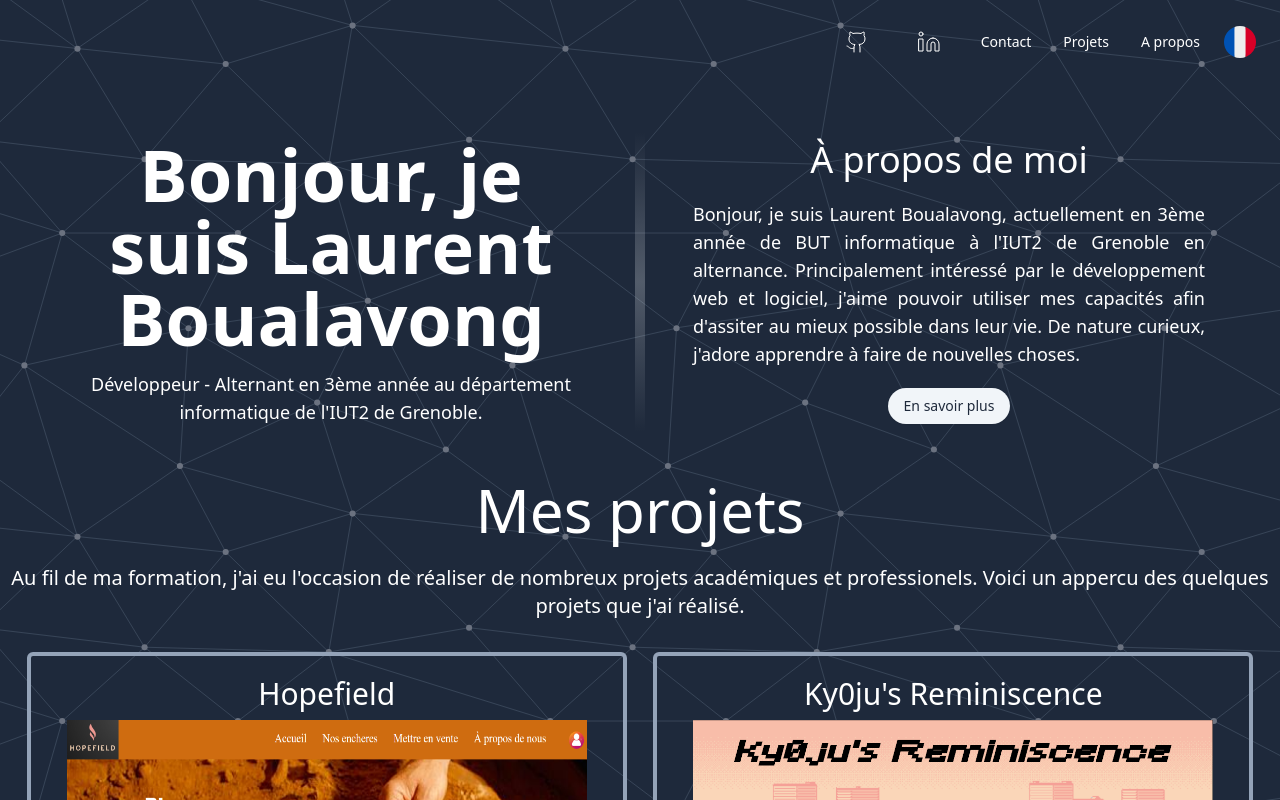
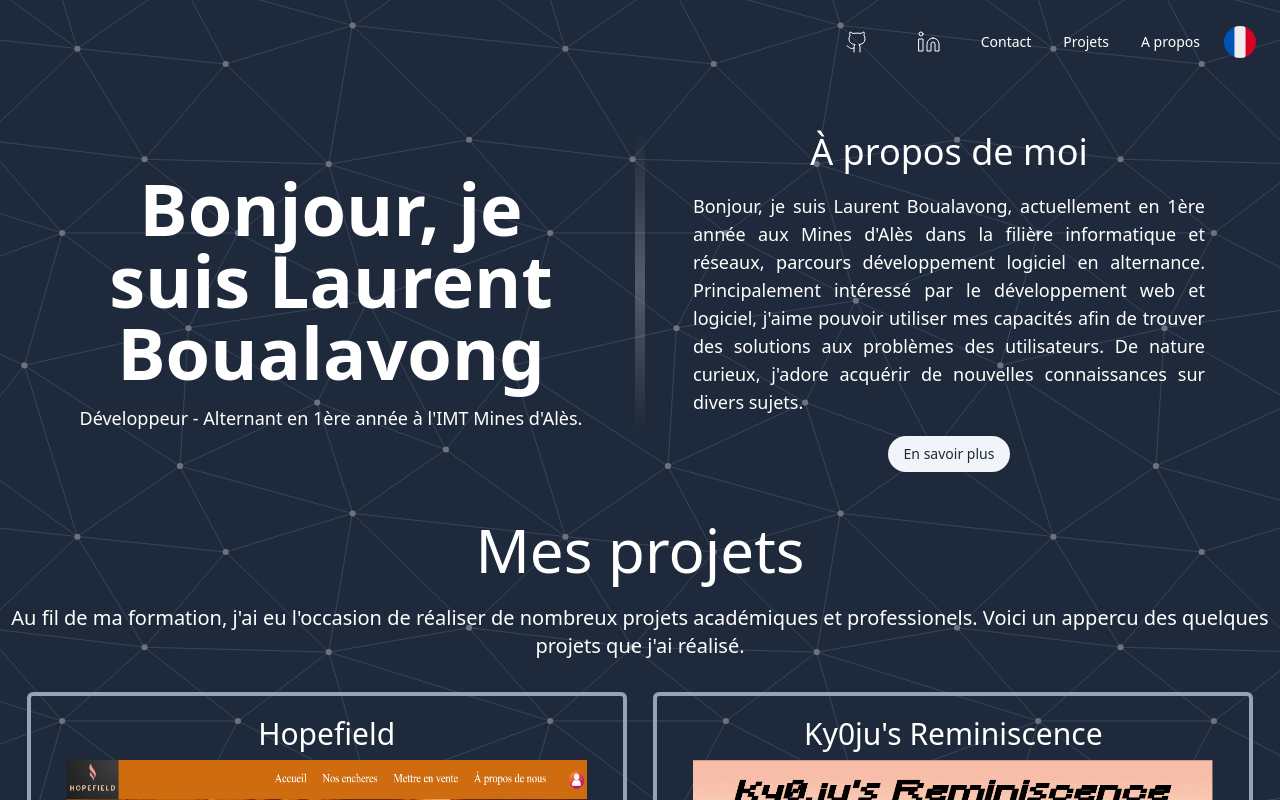
Before and after one commit to Haric0tmer/portfolio, a React (Vite) app: page / in a window 1280 px wide. Shown: the top 800 px of the page. Built offline with nearby package versions, Linux system fonts and the light colour scheme.

Commit message:
Update Ales

```diff
--- a/src/components/Aboutme.tsx
+++ b/src/components/Aboutme.tsx
@@ -17,8 +17,7 @@ function Aboutme({ locale }: AboutmeProps) {
                Bonjour, je suis Laurent Boualavong
             </h1>
             <p className="mt-4 text-white text-lg">
-               Développeur - Alternant en 3ème année au département informatique
-               de l'IUT2 de Grenoble.
+               Développeur - Alternant en 1ère année à l'IMT Mines d'Alès.
             </p>
          </div>
          <div className="hidden laptop:block h-[300px] min-h-[1em] w-[10px] self-stretch bg-gradient-to-t from-transparent via-slate-100 to-transparent opacity-25 "></div>
@@ -27,12 +26,11 @@ function Aboutme({ locale }: AboutmeProps) {
                À propos de moi
             </h3>
             <p className="md:text-lg text-md text-white font-extralight mt-5 laptop:text-justify">
-               Bonjour, je suis Laurent Boualavong, actuellement en 3ème année
-               de BUT informatique à l'IUT2 de Grenoble en alternance.
+               Bonjour, je suis Laurent Boualavong, actuellement en 1ère année aux Mines d'Alès
+               dans la filière informatique et réseaux, parcours développement logiciel en alternance.
                Principalement intéressé par le développement web et logiciel,
-               j'aime pouvoir utiliser mes capacités afin d'assiter au mieux
-               possible dans leur vie. De nature curieux, j'adore apprendre à
-               faire de nouvelles choses.
+               j'aime pouvoir utiliser mes capacités afin de trouver des solutions aux problèmes des utilisateurs.
+               De nature curieux, j'adore acquérir de nouvelles connaissances sur divers sujets.
             </p>
             <div className="w-full flex justify-center mt-5">
                <Button
@@ -57,20 +55,18 @@ function Aboutme({ locale }: AboutmeProps) {
                Hello, I am Laurent Boualavong
             </h1>
             <p className="mt-4 text-white text-lg">
-               Developer - Work-study student in 3rd year of a bachelor's degree
-               in computer science at the IUT2 of Grenoble.
+               Developer - Work-study student in 1st year at IMT Mines d'Alès engineering school.
             </p>
          </div>
          <div className="hidden laptop:block h-[300px] min-h-[1em] w-[10px] self-stretch bg-gradient-to-t from-transparent via-slate-100 to-transparent opacity-25"></div>
          <div className="laptop:w-2/5 m-3">
             <h3 className="laptop:text-4xl text-2xl text-white">About me</h3>
             <p className="md:text-lg text-md text-white font-extralight mt-5 laptop:text-justify">
-               Hello, I am Laurent Boualavong, currently in 3rd year of a
-               bachelor's degree in computer science at the IUT2 of Grenoble as
-               a work-study student. Mainly interested in web and software
-               development, I like to use my abilities to assist people as best
-               as possible in their lives. Curious by nature, I love learning
-               new skills.
+               Hello, I am Laurent Boualavong, currently in 1st year as
+               a work-study student at the engineering school IMT Mines d'Alès. Majoring in computer science and networks,
+               specialized in software development, I am mainly interested in web and software
+               development. I like to use my abilities to create tools or solutions to solve users's problems.
+               Curious by nature, I love learning new skills.
             </p>
             <div className="w-full flex justify-center mt-5">
                <Button
```
Also changed, not shown: 1 other file (tests, documents, lock files or other folders).
